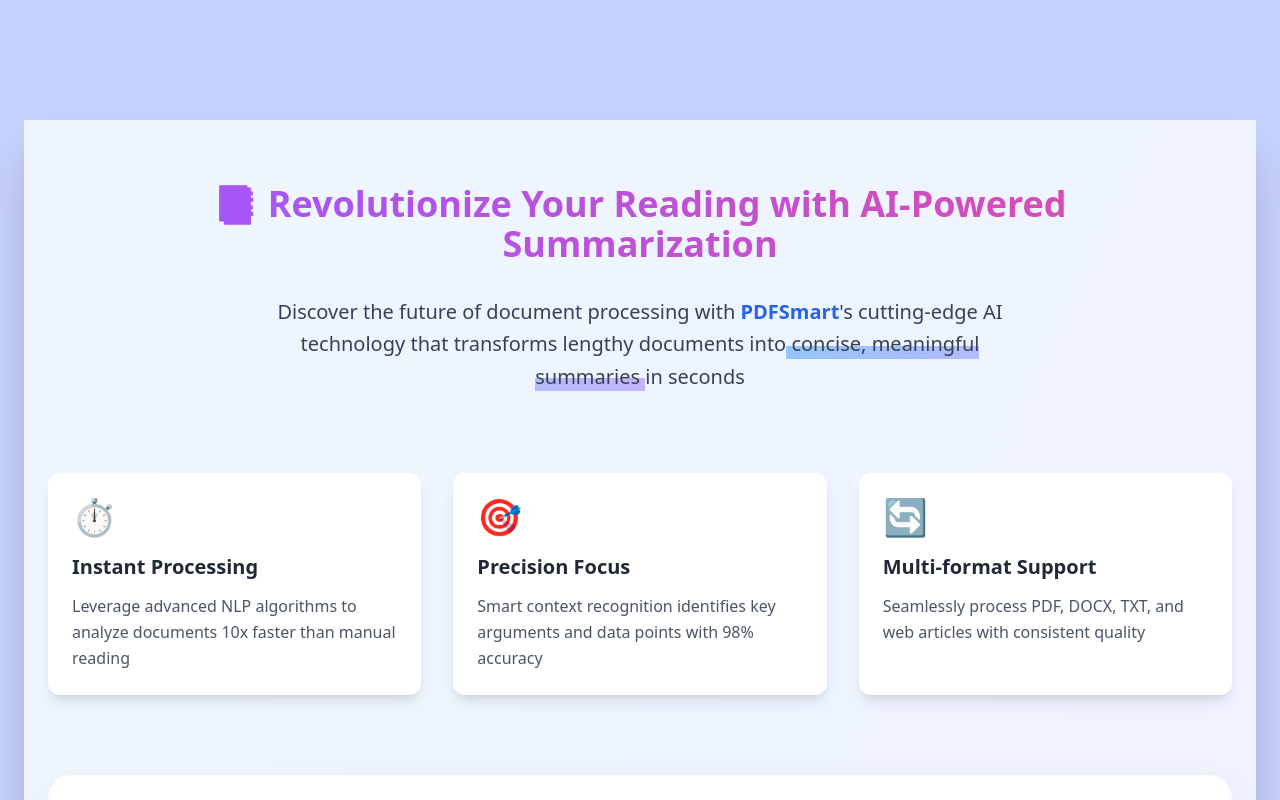
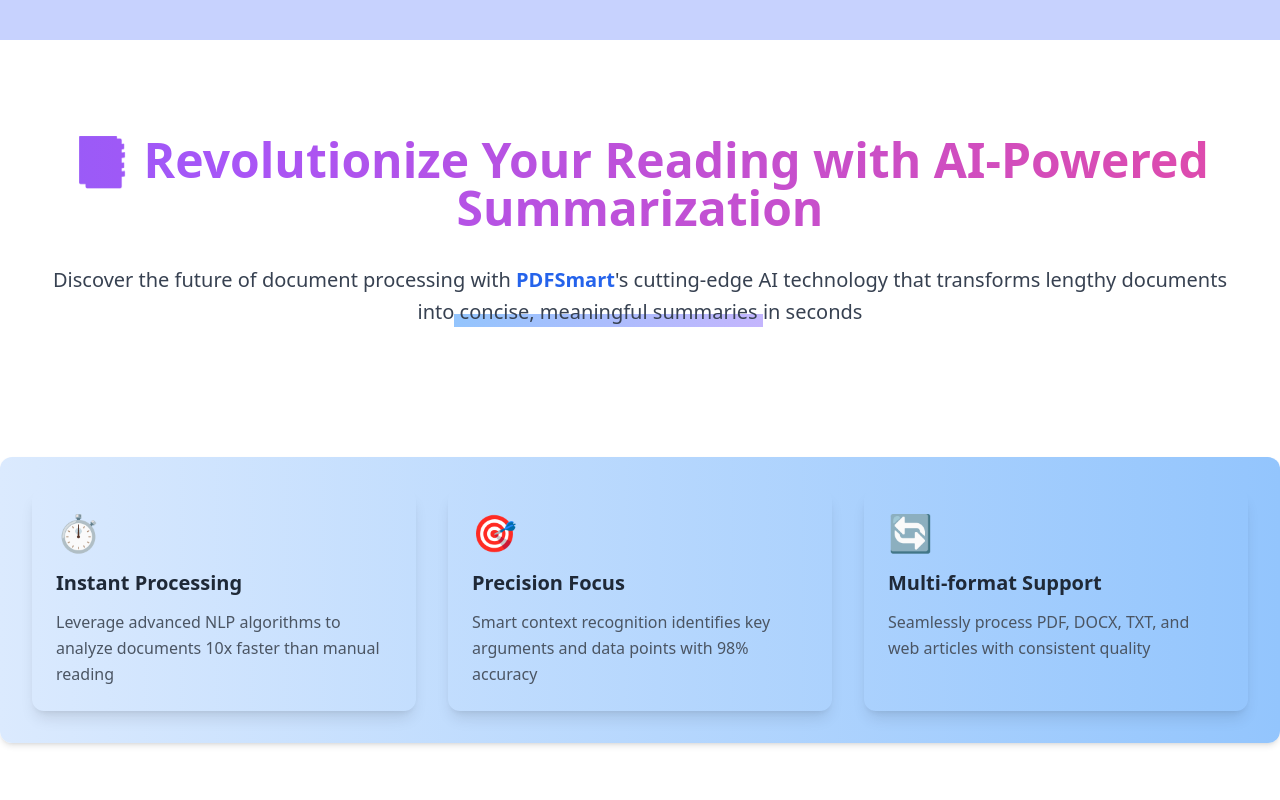
Before and after one commit to BuiTienDat04/Project_Summary_And_Translation, a React (Create React App) app in the folder Fondend-user/translate-website-client/: page /document in a window 1280 px wide. Shown: the part 980-1780 px from the top of the page. Built offline with nearby package versions, Linux system fonts and the light colour scheme; no server answers.

Commit message:
update documentpage

```diff
--- a/Fondend-user/translate-website-client/src/Pages/DocumentPage.jsx
+++ b/Fondend-user/translate-website-client/src/Pages/DocumentPage.jsx
@@ -83,8 +83,7 @@ const DocumentPage = () => {
             )}
 
             {/* Main Content */}
-            <div className="container mx-auto px-6 pt-16">
-
+            <div className="container mx-auto px-6 pt-16 min-h-screen">
                 <header className="container mx-auto mt-20 px-6 text-center">
 
                     <h1 className="text-4xl md:text-5xl font-bold text-gray-800 mb-6">
@@ -97,7 +96,6 @@ const DocumentPage = () => {
                         Transform complex documents into concise summaries with advanced AI technology. Supports various formats: PDF.
                     </p>
                 </header>
-
 
                 {/* Feature Section */}
                 <div className="max-w-7xl mx-auto p-8"> {/* Thêm div max-w-7xl ở đây */}
@@ -141,17 +139,26 @@ const DocumentPage = () => {
                         </div>
                     </section>
 
+
                     {/* Upload & Result Section */}
                     <DocumentSummarySection />
+
+
                 </div> {/* Đóng div max-w-7xl */}
-                <section className="w-full mt-20 px-0 py-16 bg-gradient-to-br from-blue-50 to-indigo-50 shadow-2xl transform transition duration-500 hover:shadow-3xl">
-                    <div className="max-w-screen-xl mx-auto px-6">
+
+            </div>
+
+
+
+            <div className="flex flex-col items-center">
+                <section className="w-full min-h-screen flex flex-col items-center px-0 bg-white">
+                    <div className="relative w-full max-w-none flex flex-col items-center py-24">
                         {/* Animated Header Section */}
-                        <div className="text-center mb-20 animate-fade-in-up"> {/* Tăng mb từ 16 lên 20 */}
-                            <h2 className="px-10 text-4xl font-extrabold text-transparent bg-clip-text bg-gradient-to-r from-blue-500 via-purple-500 to-pink-500 mb-8 animate-gradient-flow"> {/* Thêm hiệu ứng gradient động */}
+                        <div className="text-center mb-20 w-full max-w-none px-4 animate-fade-in-up">
+                            <h2 className="text-4xl xl:text-5xl font-extrabold text-transparent bg-clip-text bg-gradient-to-r from-blue-500 via-purple-500 to-pink-500 mb-8 animate-gradient-flow px-4">
                                 📑 Revolutionize Your Reading with AI-Powered Summarization
                             </h2>
-                            <p className="text-gray-700 text-xl mb-12 leading-relaxed max-w-3xl mx-auto"> {/* Tăng mb từ 8 lên 12 */}
+                            <p className="text-gray-700 text-xl mb-12 leading-relaxed w-full max-w-none px-4">
                                 Discover the future of document processing with <span className="font-semibold text-blue-600">PDFSmart</span>'s cutting-edge AI technology that transforms lengthy documents into
                                 <span className="highlight-text"> concise, meaningful summaries </span>
                                 in seconds
@@ -159,7 +166,7 @@ const DocumentPage = () => {
                         </div>
 
                         {/* Enhanced Feature Grid */}
-                        <div className="grid grid-cols-1 md:grid-cols-3 gap-8 mb-20">
+                        <div className="grid grid-cols-1 md:grid-cols-3 gap-8 mb-20 bg-gradient-to-r from-blue-100 to-blue-300 p-8 rounded-xl shadow-md">
                             {[
                                 {
                                     icon: '⏱️',
@@ -179,7 +186,7 @@ const DocumentPage = () => {
                             ].map((feature, index) => (
                                 <div
                                     key={index}
-                                    className="bg-white p-6 rounded-xl shadow-lg transition-all duration-300 hover:shadow-xl hover:-translate-y-2 animate-fade-in-up"
+                                    className="bg-red p-6 rounded-xl shadow-lg transition-all duration-300 hover:shadow-xl hover:-translate-y-2 animate-fade-in-up"
                                     style={{ animationDelay: `${index * 0.2}s` }}
                                 >
                                     <div className="text-4xl mb-4 animate-bounce-slow">{feature.icon}</div>
@@ -192,7 +199,7 @@ const DocumentPage = () => {
                         {/* Detailed Explanation Section */}
                         <div className="space-y-10 animate-fade-in-up">
                             {/* Workflow Process - Enhanced */}
-                            <div className="bg-white p-10 rounded-3xl shadow-2xl border-l-6 border-gradient-to-r from-blue-500 to-purple-500 transition-shadow duration-500 hover:shadow-xl">
+                            <div className="bg-purple-50 p-10 rounded-3xl shadow-2xl border-l-6 border-gradient-to-r from-blue-500 to-purple-500 transition-shadow duration-500 hover:shadow-xl">
                                 <h3 className="text-3xl font-extrabold text-gray-900 mb-8 flex items-center gap-4 animate__animated animate__fadeInDown">
                                     <span className="text-blue-600 animate__animated animate__pulse animate__infinite">
                                         <svg xmlns="http://www.w3.org/2000/svg" className="h-8 w-8" fill="none" viewBox="0 0 24 24" stroke="currentColor">
@@ -236,7 +243,8 @@ const DocumentPage = () => {
                             </div>
 
                             {/* Benefits Section - Enhanced */}
-                            <div className="bg-gradient-to-br from-blue-700 to-indigo-700 p-10 rounded-3xl text-white shadow-2xl transition-shadow duration-500 hover:shadow-xl mt-12">
+                            <div className="bg-gradient-to-br from-teal-500 to-purple-600 p-10 rounded-3xl text-white shadow-2xl transition-shadow duration-500 hover:shadow-xl mt-12">
+
                                 <h3 className="text-3xl font-extrabold mb-8 flex items-center gap-4 animate__animated animate__fadeInDown">
                                     <span className="bg-white/20 p-3 rounded-xl animate__animated animate__bounce animate__infinite">
                                         <svg xmlns="http://www.w3.org/2000/svg" className="h-8 w-8" fill="none" viewBox="0 0 24 24" stroke="currentColor">
@@ -339,7 +347,6 @@ const DocumentPage = () => {
         }
     `}</style>
                 </section>
-
             </div>
 
 
```
